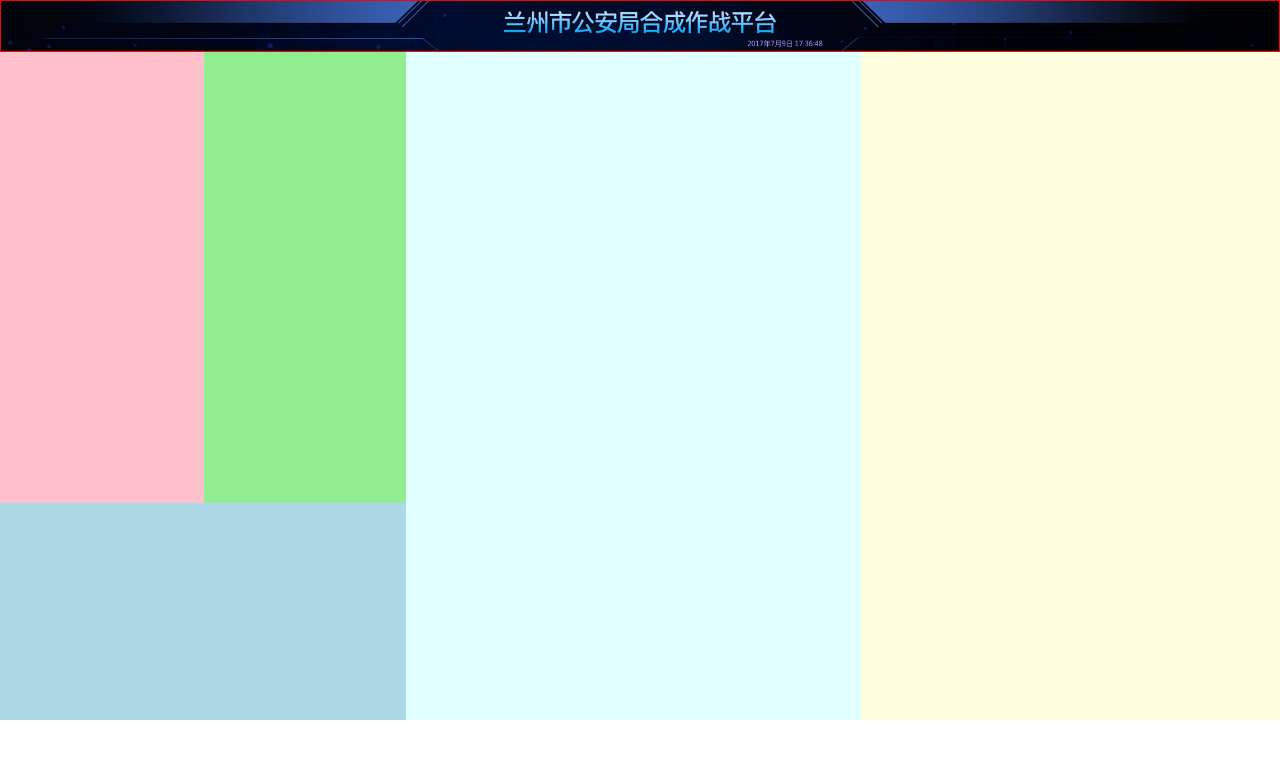
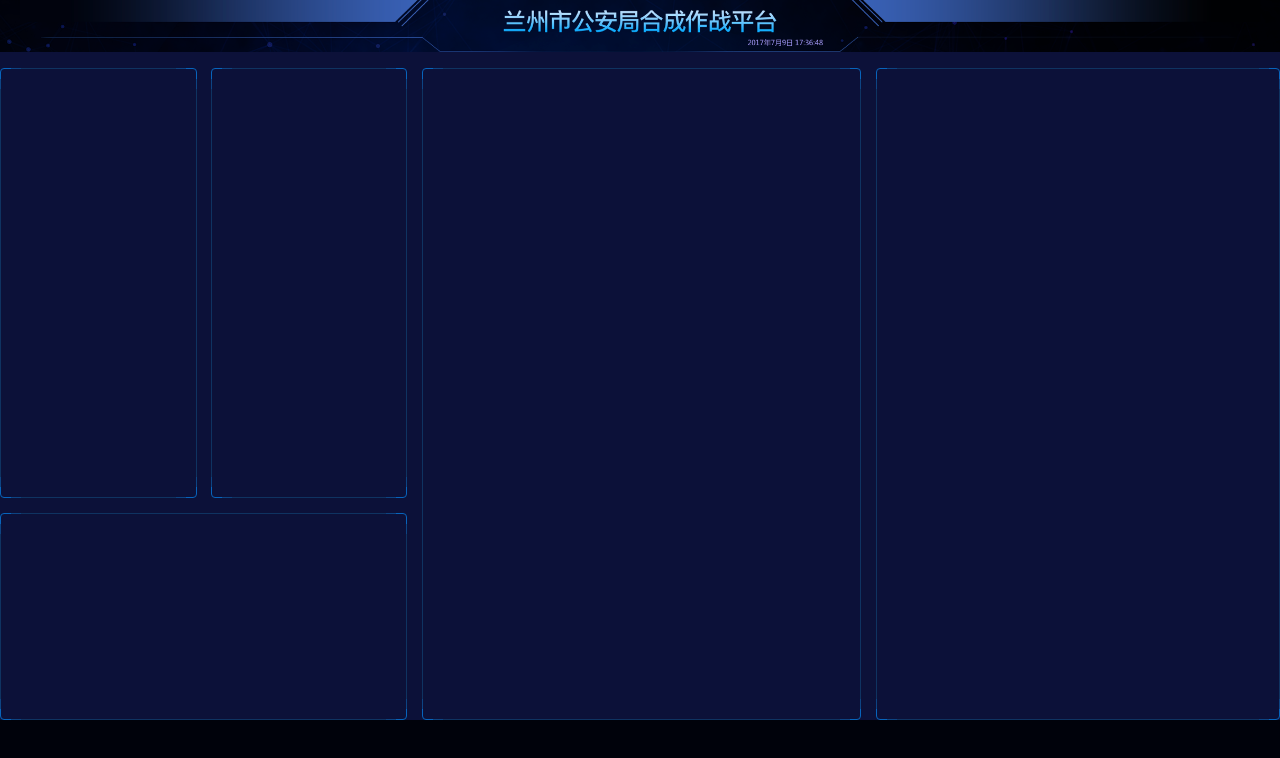
Before and after one commit to gjf610/big-screen-01, a React (Vite) app: page /#/ in a window 1280 px wide. Shown: the top 758 px of the page. Built offline with nearby package versions, Linux system fonts and the light colour scheme.

Commit message:
added style

```diff
--- a/src/pages/home.scss
+++ b/src/pages/home.scss
@@ -8,9 +8,9 @@
     flex: 1;
     display: flex;
     flex-direction: column;
+    background-color: #010310;
     > header{
         height: px(99);
-        border: 1px solid red;
         background-size: cover;
     }
     > main {
@@ -19,25 +19,49 @@
         grid-template:
             "box1 box2 box4 box5" 755fr
             "box3 box3 box4 box5" 363fr / 363fr 361fr 811fr 747fr;
+        grid-column-gap: px(28);
+        grid-row-gap: px(28);
+        padding-top: px(30);
+        background-color: #0c1139;
+
+        > section {
+            border: 1px solid #0764bc;
+            border-radius: 4px;
+            position: relative;
+            &::before {
+                content: '';
+                position: absolute;
+                top: 0;
+                right: 0;
+                bottom: 0;
+                left: 0;
+                border-radius: 4px;
+
+                box-shadow:
+                    21px 0 0  -20px #0f3361,
+                    -21px 0 0  -20px #0f3361,
+                    0 21px 0  -20px #0f3361,
+                    0 -21px 0  -20px #0f3361,
+                    11px 0 0 -10px #0d4483,
+                    -11px 0 0 -10px #0d4483,
+                    0 11px 0 -10px #0d4483,
+                    0 -11px 0  -10px #0d4483;
+            }
+        }
         > .section1 {
             grid-area: box1;
-            background-color: pink;
         }
         > .section2 {
             grid-area: box2;
-            background-color: lightgreen;
         }
         > .section3 {
             grid-area: box3;
-            background-color: lightblue;
         }
         > .section4 {
             grid-area: box4;
-            background-color: lightcyan;
         }
         > .section5 {
             grid-area: box5;
-            background-color: lightyellow;
         }
     }
 }
--- a/src/shared/style.scss
+++ b/src/shared/style.scss
@@ -18,10 +18,11 @@ code {
 body {
   font-family: $font-hei;
   font-size: 16px;
+  background-color: #00020b;
+
 }
 #root {
   margin: 0 auto;
-  background-color: #fff;
   display: flex;
   flex-direction: column;
 }
```
